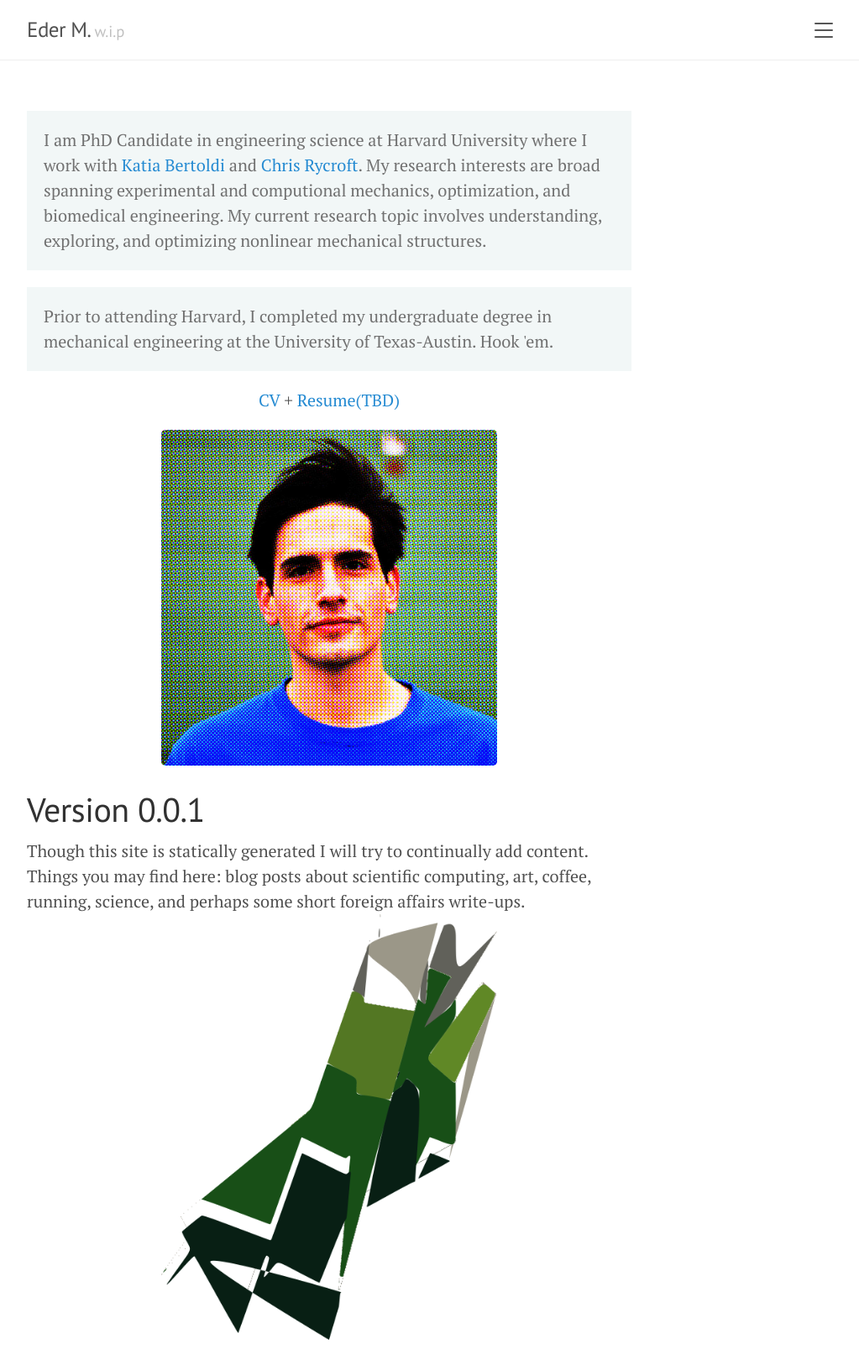
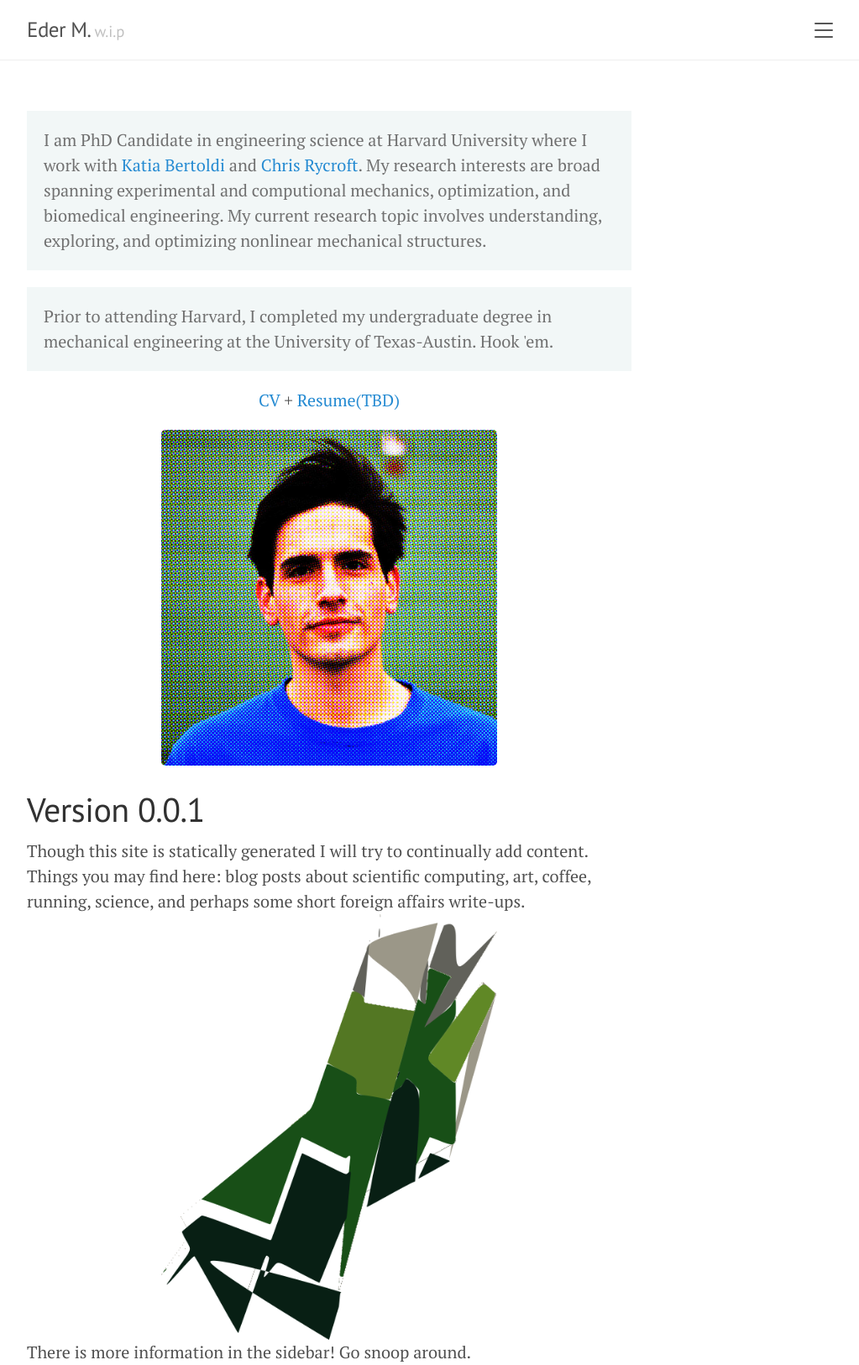
Before and after one commit to medinaeder/medinaeder.github.io, a Jekyll site: the page built from index.html, in a window 1280 px wide. Shown: the whole page at 84% size, without its empty margins (248-1271 px from the left). Built offline with Jekyll 4.4.1, drawn with Linux system fonts in a browser that asks for light colours; before the commit the page ends 1596 px from its top, so only the background shows below that.

Commit message:
update main

```diff
--- a/index.html
+++ b/index.html
@@ -29,3 +29,5 @@ Things you may find here: blog posts about scientific computing, art, coffee, ru
 
 
 <div style="text-align:center"><img src="images/construction.png" width="400" /></div>
+
+There is more information in the sidebar! Go snoop around.
```
